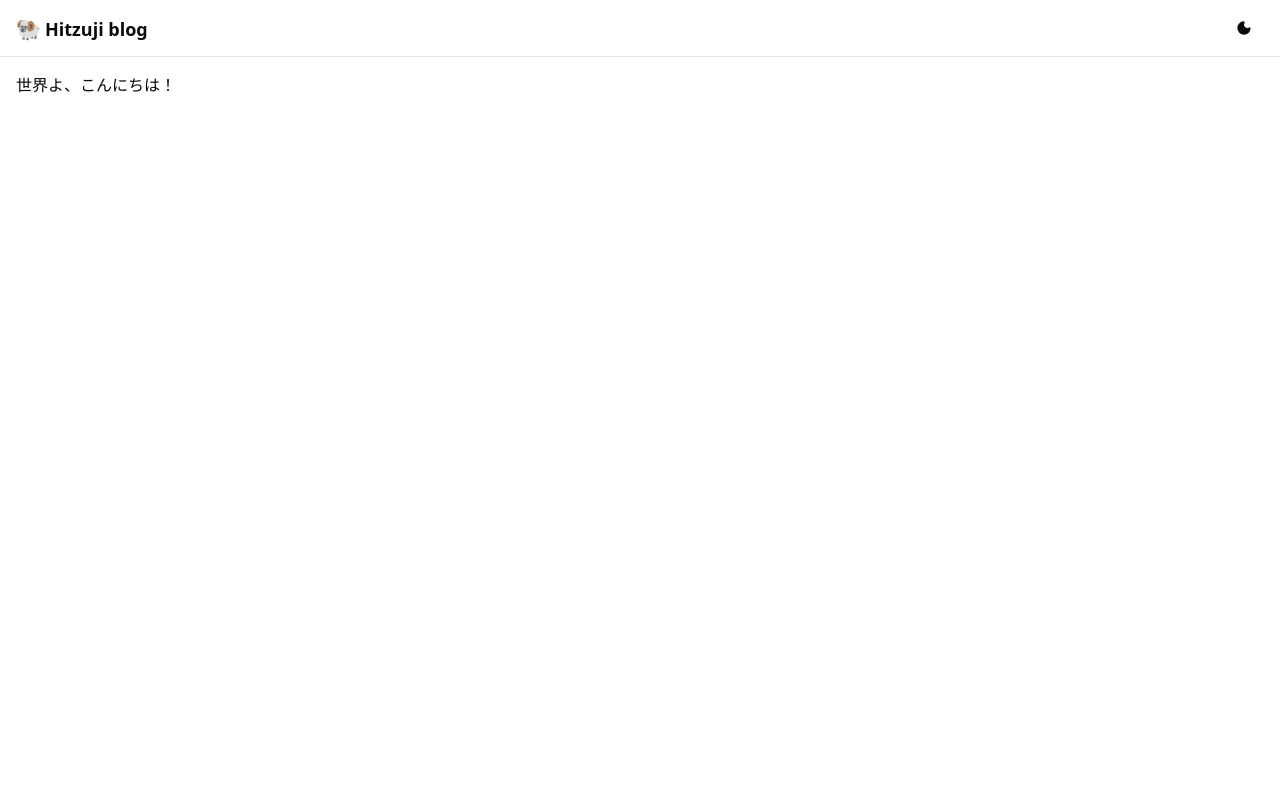
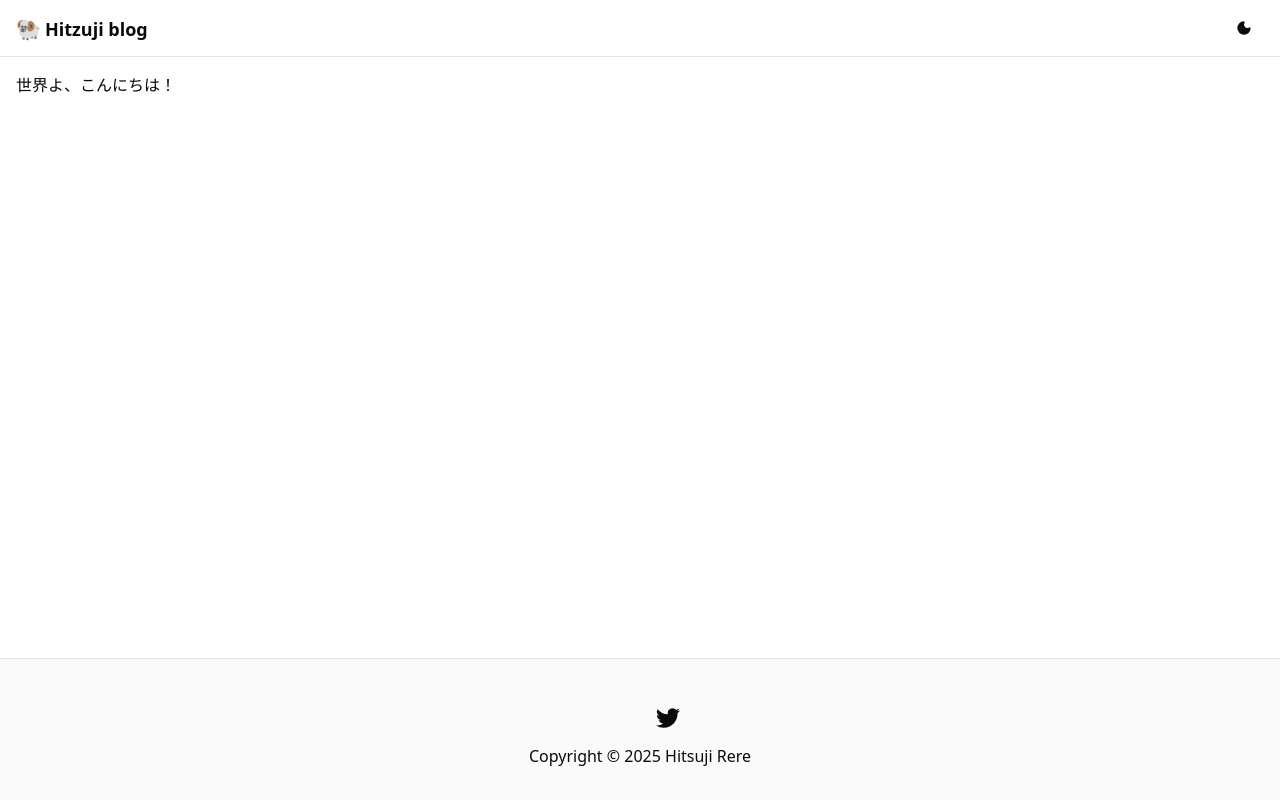
Before and after one commit to HitsujiRere/hobby-mdx, a Next.js app: page / in a window 1280 px wide. Shown: the top 800 px of the page. Built offline with nearby package versions, Linux system fonts and the light colour scheme; some icons are missing.

Commit message:
feat: `Layout`コンポーネントの構造を改善

```diff
--- a/src/app/(app)/layout.tsx
+++ b/src/app/(app)/layout.tsx
@@ -7,10 +7,10 @@ export default function Layout({
   children: React.ReactNode;
 }>) {
   return (
-    <div>
+    <div className="flex min-h-screen flex-col">
       <Header />
 
-      <div className="min-h-screen p-4">{children}</div>
+      <div className="flex-1 p-4">{children}</div>
 
       <Footer />
     </div>
```
